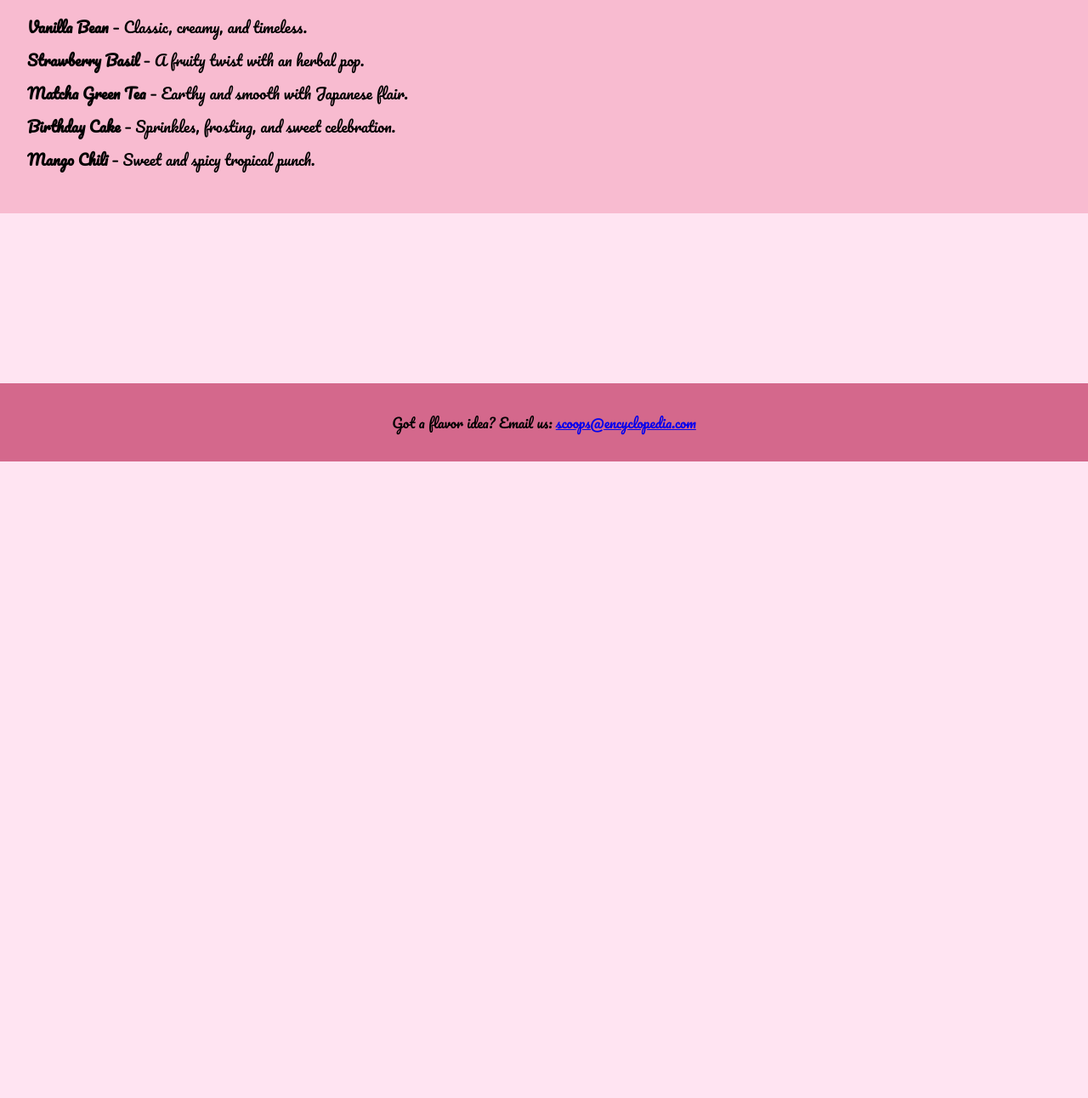
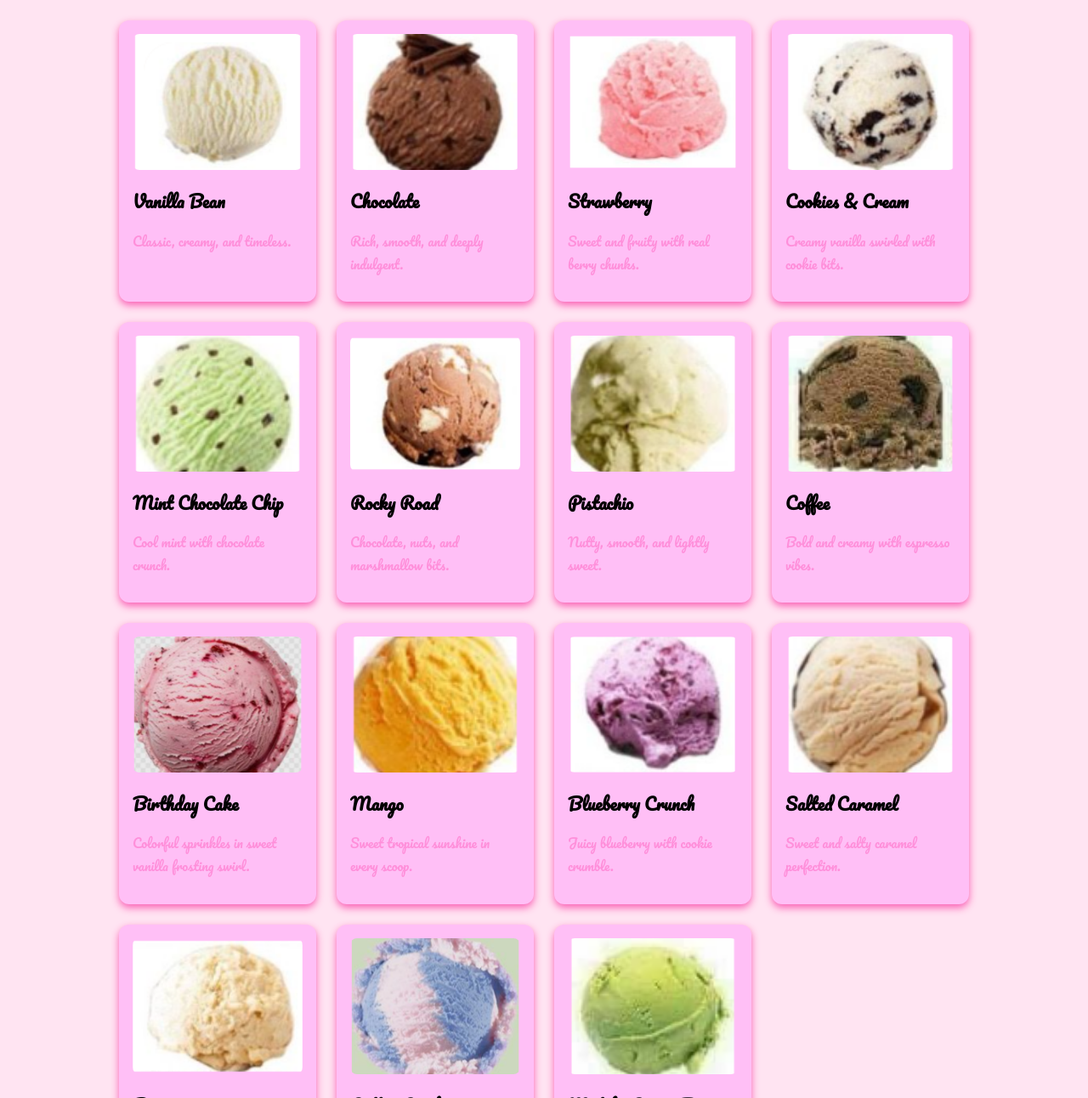
Before and after one commit to Mustafa2012/Scoops, a plain HTML site: page flavors.html in a window 1280 px wide. Shown: the part 257-1549 px from the top of the page at 85% size. Before the commit the page ends 800 px from the top, so only its background shows below. Drawn offline with Linux system fonts and the light colour scheme.

Commit message:
Did a lot of stuff

```diff
--- a/flavors.html
+++ b/flavors.html
@@ -1,33 +1,103 @@
 <!DOCTYPE html>
 <html lang="en">
 <head>
-     <body class="home-page">
   <meta charset="UTF-8" />
   <meta name="viewport" content="width=device-width, initial-scale=1.0" />
   <title>Flavors – Ice Cream Encyclopedia</title>
   <link rel="stylesheet" href="style.css" />
   <link href="https://fonts.googleapis.com/css2?family=Pacifico&display=swap" rel="stylesheet" />
 </head>
-<body>
+<body class="home-page">
   <header>
-    <h1>The Ice Cream Encyclopedia 🍦</h1>
+    <h1>The Ice Cream Encyclopedia </h1>
     <nav>
-      <a href="index.html">Home</a>
-      <a href="flavors.html">Flavors</a>
-      <a href="facts.html">Fun Facts</a>
-    </nav>
+  <a href="index.html">Home</a>
+  <a href="flavors.html">Flavors</a>
+  <a href="facts.html">Fun Facts</a>
+  <a href="free-icecream.html">Free Ice Cream</a>
+</nav>
   </header>
 
   <main>
     <section class="flavors">
-      <h2>Explore Popular and Unique Flavors</h2>
-      <ul>
-        <li><strong>Vanilla Bean</strong> – Classic, creamy, and timeless.</li>
-        <li><strong>Strawberry Basil</strong> – A fruity twist with an herbal pop.</li>
-        <li><strong>Matcha Green Tea</strong> – Earthy and smooth with Japanese flair.</li>
-        <li><strong>Birthday Cake</strong> – Sprinkles, frosting, and sweet celebration.</li>
-        <li><strong>Mango Chili</strong> – Sweet and spicy tropical punch.</li>
-      </ul>
+      <h2>Basic & Popular Flavors</h2>
+      <div class="flavor-grid">
+        <div class="flavor-card">
+          <img src="images/vanilla.png" alt="Vanilla Ice Cream">
+          <h3>Vanilla Bean</h3>
+          <p>Classic, creamy, and timeless.</p>
+        </div>
+        <div class="flavor-card">
+          <img src="images/chocolate.png" alt="Chocolate Ice Cream">
+          <h3>Chocolate</h3>
+          <p>Rich, smooth, and deeply indulgent.</p>
+        </div>
+        <div class="flavor-card">
+          <img src="images/strawberry.png" alt="Strawberry Ice Cream">
+          <h3>Strawberry</h3>
+          <p>Sweet and fruity with real berry chunks.</p>
+        </div>
+        <div class="flavor-card">
+          <img src="images/cookies.png" alt="Cookies and Cream Ice Cream">
+          <h3>Cookies & Cream</h3>
+          <p>Creamy vanilla swirled with cookie bits.</p>
+        </div>
+        <div class="flavor-card">
+          <img src="images/mint.png" alt="Mint Chocolate Chip Ice Cream">
+          <h3>Mint Chocolate Chip</h3>
+          <p>Cool mint with chocolate crunch.</p>
+        </div>
+        <div class="flavor-card">
+          <img src="images/rocky-road.png" alt="Rocky Road Ice Cream">
+          <h3>Rocky Road</h3>
+          <p>Chocolate, nuts, and marshmallow bits.</p>
+        </div>
+        <div class="flavor-card">
+          <img src="images/pistachio.png" alt="Pistachio Ice Cream">
+          <h3>Pistachio</h3>
+          <p>Nutty, smooth, and lightly sweet.</p>
+        </div>
+        <div class="flavor-card">
+          <img src="images/coffee.png" alt="Coffee Ice Cream">
+          <h3>Coffee</h3>
+          <p>Bold and creamy with espresso vibes.</p>
+        </div>
+        <div class="flavor-card">
+          <img src="images/birthday-cake.png" alt="Birthday Cake Ice Cream">
+          <h3>Birthday Cake</h3>
+          <p>Colorful sprinkles in sweet vanilla frosting swirl.</p>
+        </div>
+        <div class="flavor-card">
+          <img src="images/mango.png" alt="Mango Ice Cream">
+          <h3>Mango</h3>
+          <p>Sweet tropical sunshine in every scoop.</p>
+        </div>
+        <div class="flavor-card">
+          <img src="images/blueberry.png" alt="Blueberry Ice Cream">
+          <h3>Blueberry Crunch</h3>
+          <p>Juicy blueberry with cookie crumble.</p>
+        </div>
+        <div class="flavor-card">
+          <img src="images/caramel.png" alt="Salted Caramel Ice Cream">
+          <h3>Salted Caramel</h3>
+          <p>Sweet and salty caramel perfection.</p>
+        </div>
+        <div class="flavor-card">
+          <img src="images/banana.png" alt="Banana Ice Cream">
+          <h3>Banana</h3>
+          <p>Light, creamy banana goodness.</p>
+        </div>
+        <div class="flavor-card">
+          <img src="images/cotton-candy.png" alt="Cotton Candy Ice Cream">
+          <h3>Cotton Candy</h3>
+          <p>Colorful, fluffy, and sugary delight.</p>
+        </div>
+        <div class="flavor-card">
+          <img src="images/matcha.png" alt="Matcha Ice Cream">
+          <h3>Matcha Green Tea</h3>
+          <p>Earthy and elegant with a creamy twist.</p>
+        </div>
+      </div>
     </section>
   </main>
 
--- a/style.css
+++ b/style.css
@@ -37,20 +37,57 @@ nav a {
   height: auto;
 }
 
-.flavors {
-  background-color: #f8bbd0;
-  padding: 2rem;
+body.home-page {
+  background-color: #ffe4f2;
+  font-family: 'Pacifico', cursive;
+  margin: 0;
+  padding: 0;
+}
+.flavor-grid {
+  display: grid;
+  grid-template-columns: repeat(auto-fit, minmax(220px, 1fr));
+  gap: 1.5rem;
+  max-width: 1000px;
+  margin: 0 auto;
+  padding: 1rem;
 }
 
-.flavors ul {
-  list-style-type: none;
-  padding: 0;
+.flavor-card {
+  background: #ffbff6;
+  border-radius: 12px;
+  box-shadow: 0 4px 10px rgb(250, 94, 180);
+  padding: 1rem;
+  transition: transform 0.6s ease;
 }
 
-.flavors li {
-  margin: 0.5rem 0;
-  font-size: 1.1rem;
+.flavor-card:hover {
+  transform: translateY(-5px);
 }
+
+.flavor-card img {
+  width: 100%;
+  height: 160px;
+  object-fit: cover;
+  border-radius: 8px;
+}
+
+.flavor-card h3 {
+  margin: 0.75rem 0 0.5rem;
+  font-size: 1.25rem;
+}
+
+.flavor-card p {
+  font-size: 0.95rem;
+  color: #ff8fda;
+}
+
+.flavors h2 {
+  text-align: center;
+  font-size: 2rem;
+  margin-bottom: 1.5rem;
+}
+
+
 
 .facts {
   background-color: #ffe4f2;
@@ -94,9 +131,44 @@ footer {
 }
 
 .home-page {
-  background-color: #ffe4f2; /* pastel light pink */
+  background-color: #ffe4f2;
 }
 
 .page-background {
-  background-color: #ffe4f2; /* pastel light pink */
+  background-color: #ffe4f2;
 }
+
+
+
+.free-icecream {
+  background-color: #fff0f5;
+  padding: 3rem;
+  text-align: center;
+  border-radius: 16px;
+  max-width: 600px;
+  margin: 3rem auto;
+  box-shadow: 0 4px 12px rgba(255, 192, 203, 0.3);
+}
+
+.free-icecream h2 {
+  font-family: 'Pacifico', cursive;
+  color: #ff69b4;
+  margin-bottom: 1rem;
+}
+
+.icecream-button {
+  display: inline-block;
+  margin-top: 1.5rem;
+  padding: 1rem 2rem;
+  background-color: #ffb6c1;
+  color: #fff;
+  font-weight: bold;
+  border-radius: 10px;
+  text-decoration: none;
+  font-size: 1.2rem;
+  transition: background-color 0.3s ease;
+}
+
+.icecream-button:hover {
+  background-color: #ff69b4;
+}
```
Also changed, not shown: facts.html (+7 -6 lines), free-icecream.html (added, +37 -0 lines), index.html (+7 -6 lines), images/banana.png (added), images/birthday-cake.png (added), images/blueberry.png (added), images/caramel.png (added), images/chocolate.png (added), images/coffee.png (added), images/cookies.png (added), images/cotton-candy.png (added), images/mango.png (added), images/matcha.png (added), images/mint.png (added), 4 more files.
